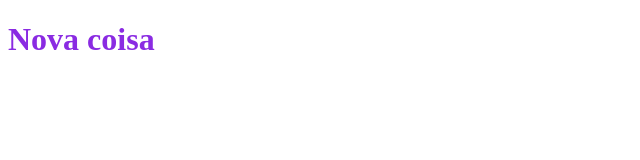
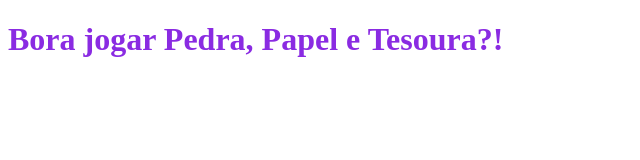
Before and after one commit to VRS-Z/Jokenpo_Coolab, a plain HTML site: page index.html in a window 1280 px wide. Shown: the whole page, without its empty margins (0-640 px from the left). Drawn offline with Linux system fonts and the light colour scheme.

Commit message:
Css enable

```diff
--- a/index.html
+++ b/index.html
@@ -1,13 +1,17 @@
 <!DOCTYPE html>
-<html lang="en">
+<html lang="pt-br">
   <head>
     <meta charset="UTF-8" />
     <meta name="viewport" content="width=device-width, initial-scale=1.0" />
     <title>Jokenpo_Collab</title>
     <link rel="stylesheet" href="style.css" />
+    <script src="script.js"></script>
   </head>
   <body>
-    <h1 id="text">Alguma coisa</h1>
+    <div class="container-page">
+      <div class="container-box">
+        <h1 id="text">Bora jogar Pedra, Papel e Tesoura?!</h1>
+      </div>
+    </div>
   </body>
-  <script src="script.js"></script>
 </html>
--- a/script.js
+++ /dev/null
@@ -1 +0,0 @@
-document.getElementById("text").innerHTML = "Nova coisa";
```
